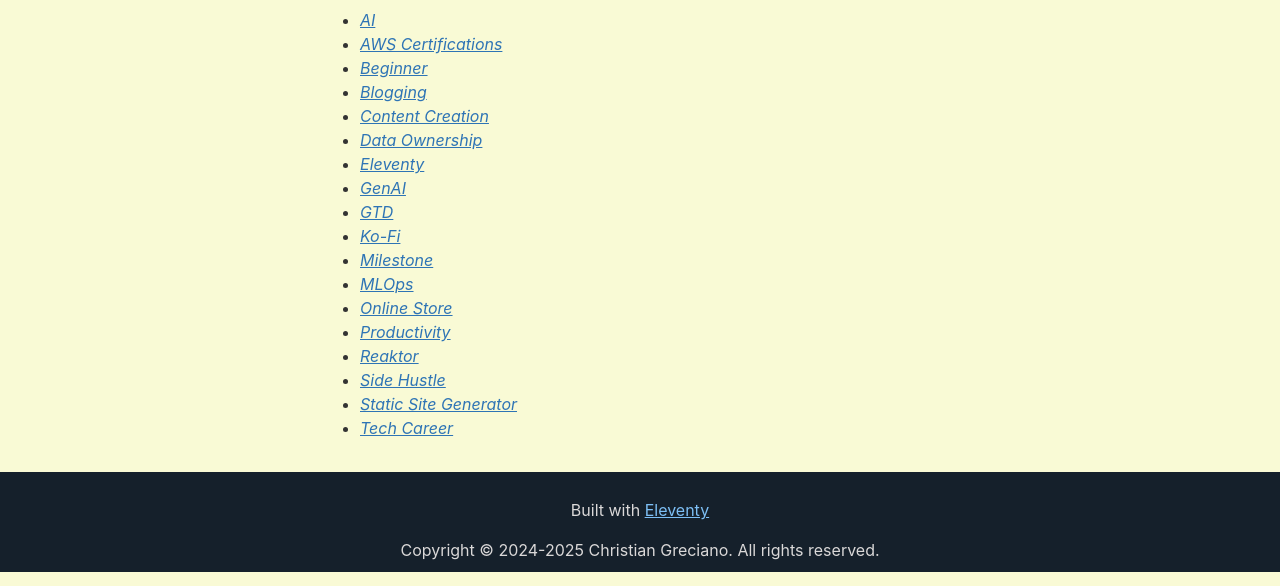
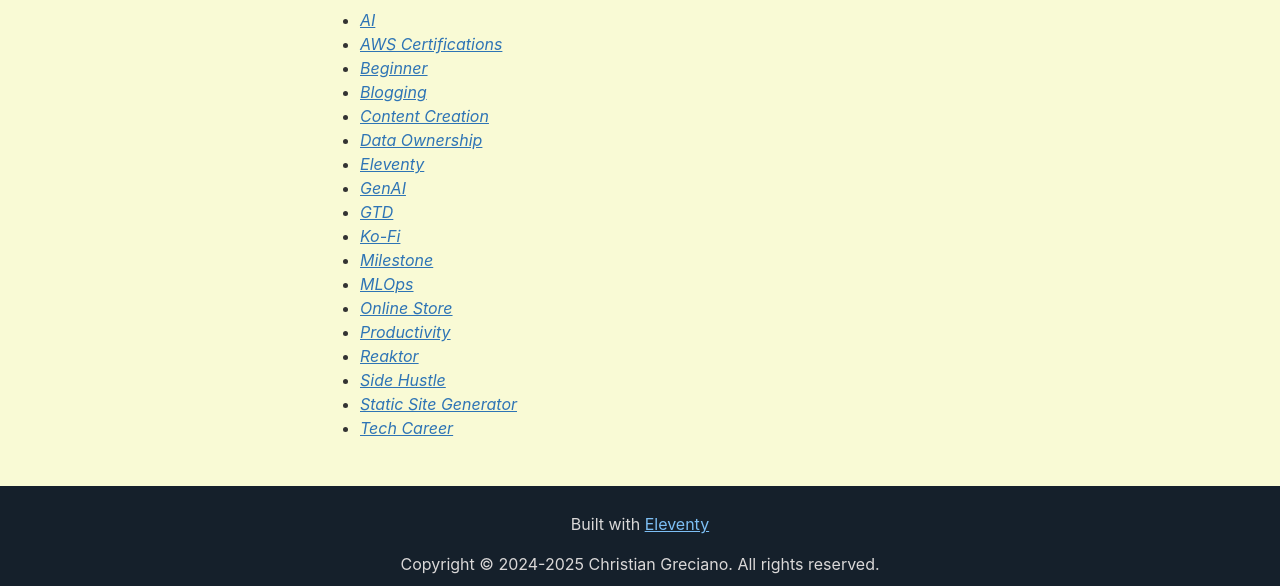
Before and after one commit to cgrecianotech/portfolio-website, an Eleventy site: page content/blog/tags.njk in a window 1280 px wide. Shown: the part 214-800 px from the top of the page. Built offline with nearby package versions, Linux system fonts and the light colour scheme; Eleventy itself is replaced by a stand-in of ours; files that its build step writes are made by us from their sources; what @zachleat/heading-anchors, eleventy-plugin-embed-everything, zod-validation-error would draw is missing.

Commit message:
Footer now sticks to bottom

```diff
--- a/css/index.css
+++ b/css/index.css
@@ -89,9 +89,14 @@
 	font-family: var(--font-family);
 	color: var(--text-color);
 	background-color: var(--background-color);
+    height: 100%;
 }
 html {
 	overflow-y: scroll;
+}
+body {
+    display: flex;
+    flex-direction: column;
 }
 
 header {
@@ -134,9 +139,9 @@
 	color: var(--text-color-link-active);
 }
 
-main,
-footer {
+main {
 	padding: 1rem;
+	flex: 1;
 }
 main :first-child {
 	margin-top: 0;
@@ -191,6 +196,7 @@
 	display: flex;
     justify-content: center;
     align-items: center;
+    flex-shrink: 0;
 }
 .navbar a[href] {
     display: block;
@@ -379,6 +385,7 @@
     color: var(--contrast-text-color);
     bottom: 0;
     width: 100%;
+    margin-top: auto;
 }
 
 footer a[href] {
--- a/eleventy.config.js
+++ b/eleventy.config.js
@@ -72,7 +72,7 @@
 			language: "en",
 			title: "CGreciano's Blog",
 			subtitle: "I write about tech, learning, and other things that interest me.",
-			base: "https://christiangreciano.com",
+			base: "https://christiangreciano.com/blog",
 			author: {
 				name: "Christian Greciano"
 			}
```
